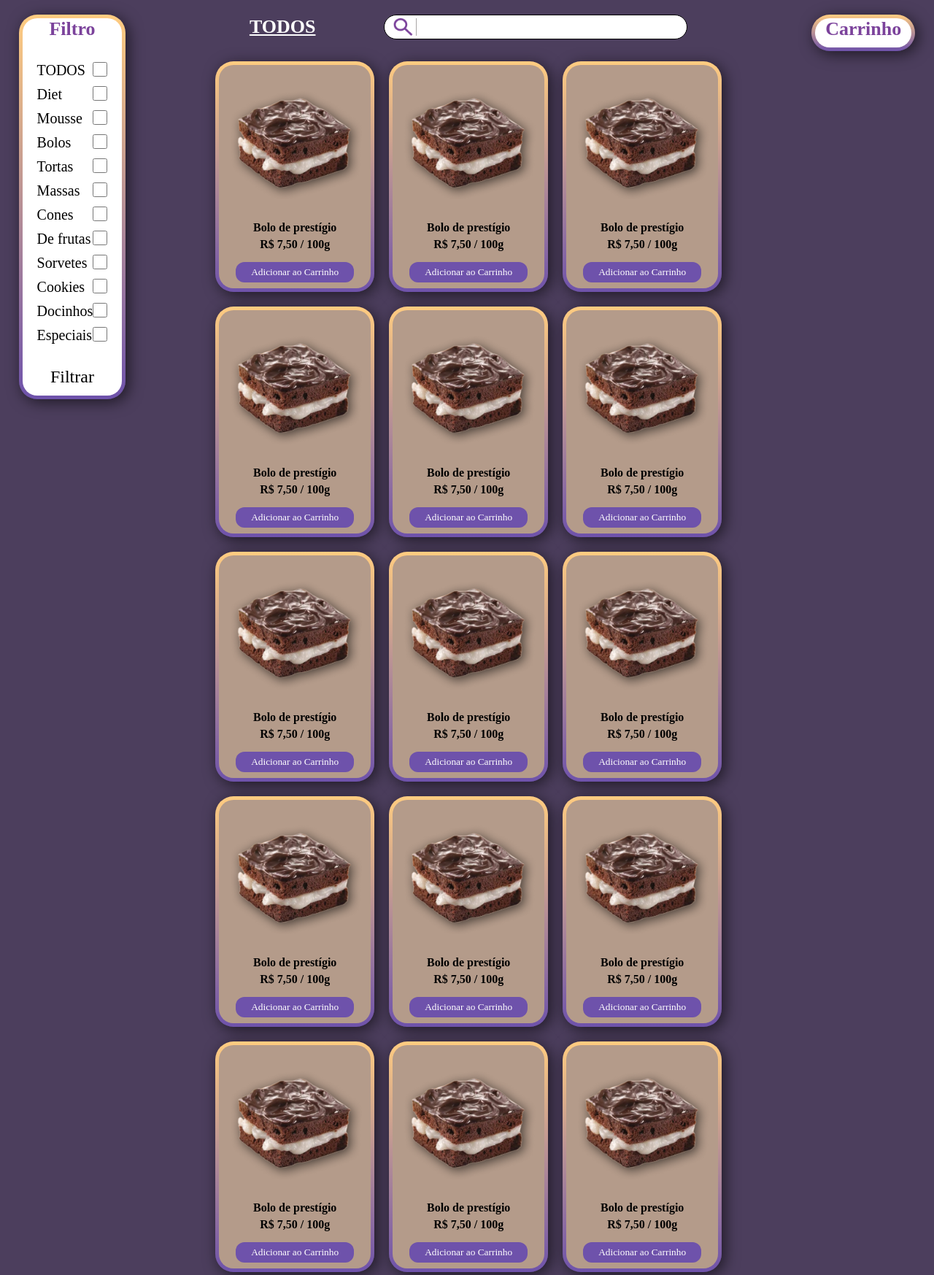
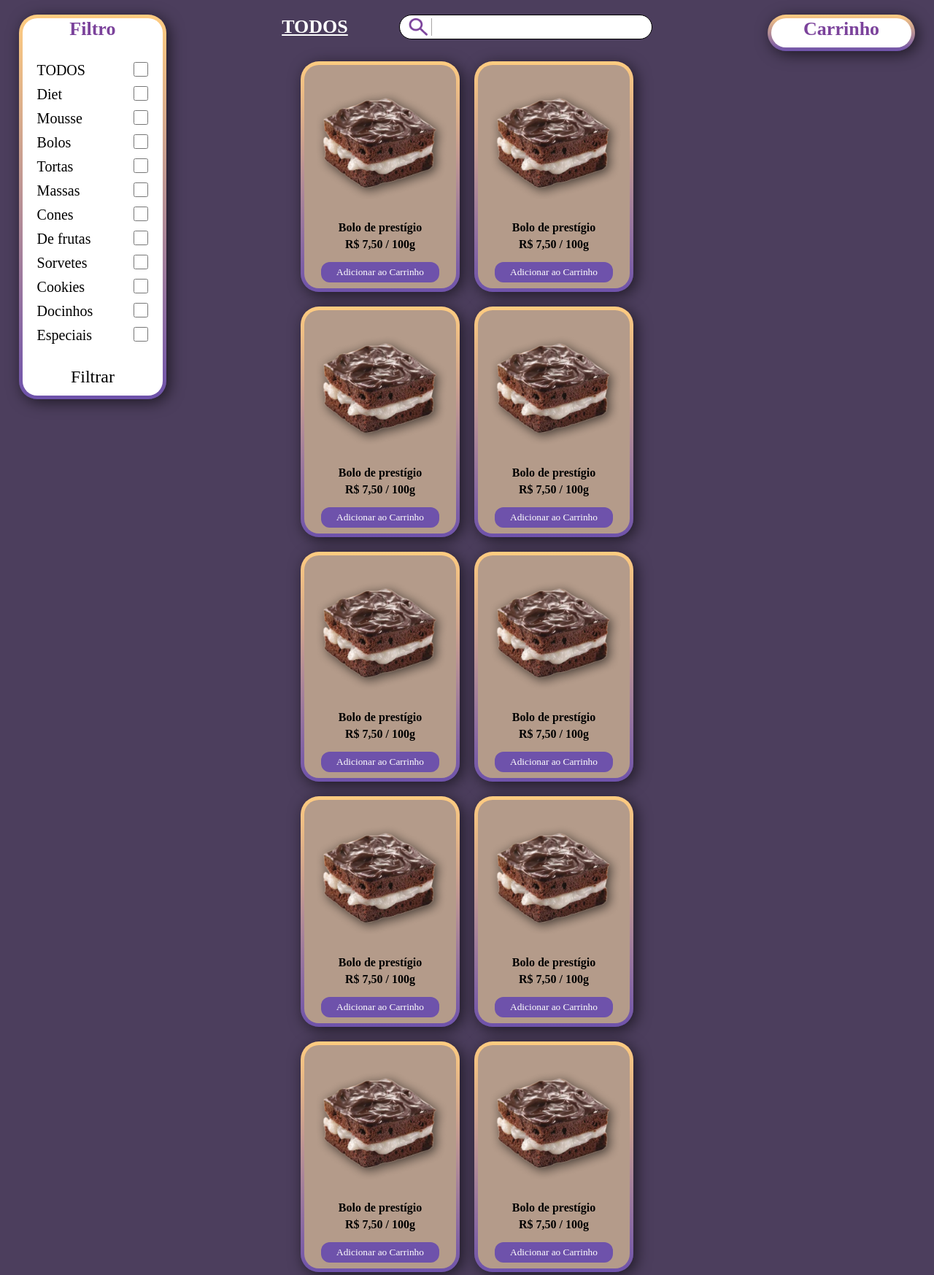
Before and after one commit to erickgusson/SENAC-Projeto-Integrador, a PHP site: page /produtos.php in a window 1280 px wide. Shown: the part 205-1952 px from the top of the page at 73% size. Run offline with PHP 8.4, Linux system fonts and the light colour scheme; some web fonts are replaced.

Commit message:
Update produtos.css

```diff
--- a/assets/css/produtos.css
+++ b/assets/css/produtos.css
@@ -60,8 +60,11 @@ input[type="search"]{
 #produtos .lista-produtos {
     margin: 30px 0;
     /* border: 1px solid tomato; */
-    display: grid;
-    grid-template-columns: repeat(3, 1fr);
+    display: flex;
+    flex-wrap: wrap;
+    justify-content: center;
+    /* display: grid;
+    grid-template-columns: repeat(3, 1fr); */
     gap: 20px;
 }
 
```
